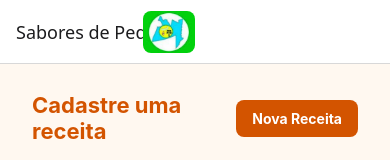
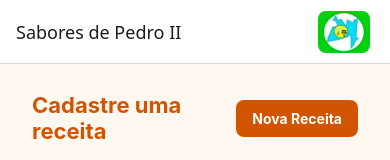
Before and after one commit to IsaquePFerreira/sabores-de-pedro-ii, a React Native app: screen / in a window 390 px wide. Shown: the top 160 px of the page. Built offline with nearby package versions, Linux system fonts and the light colour scheme; no server answers; the database is empty.

Commit message:
Diminui margin da imagem do header

```diff
--- a/src/navigation/AppNavigator.js
+++ b/src/navigation/AppNavigator.js
@@ -27,7 +27,7 @@ export default function AppNavigator() {
           headerRight: () => (
             <Image
               source={require("../assets/Bandeira_de_Pedro_II.jpg")}
-              style={{ width: 52, height: 42, marginRight: 195, borderRadius: 8 }}
+              style={{ width: 52, height: 42, marginRight: 20, borderRadius: 8 }}
             />
           )
         }}
```
Also changed, not shown: src/screens/HomeScreen.js (indentation only).
